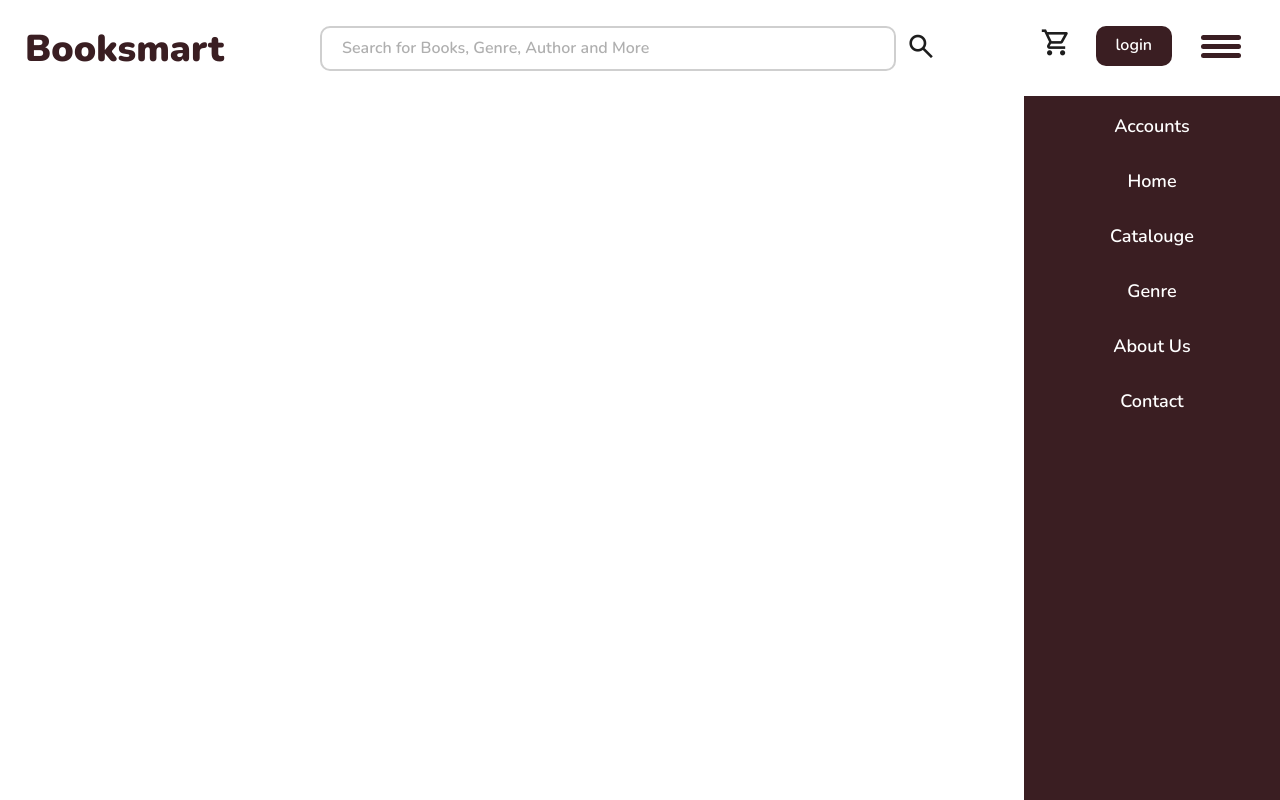
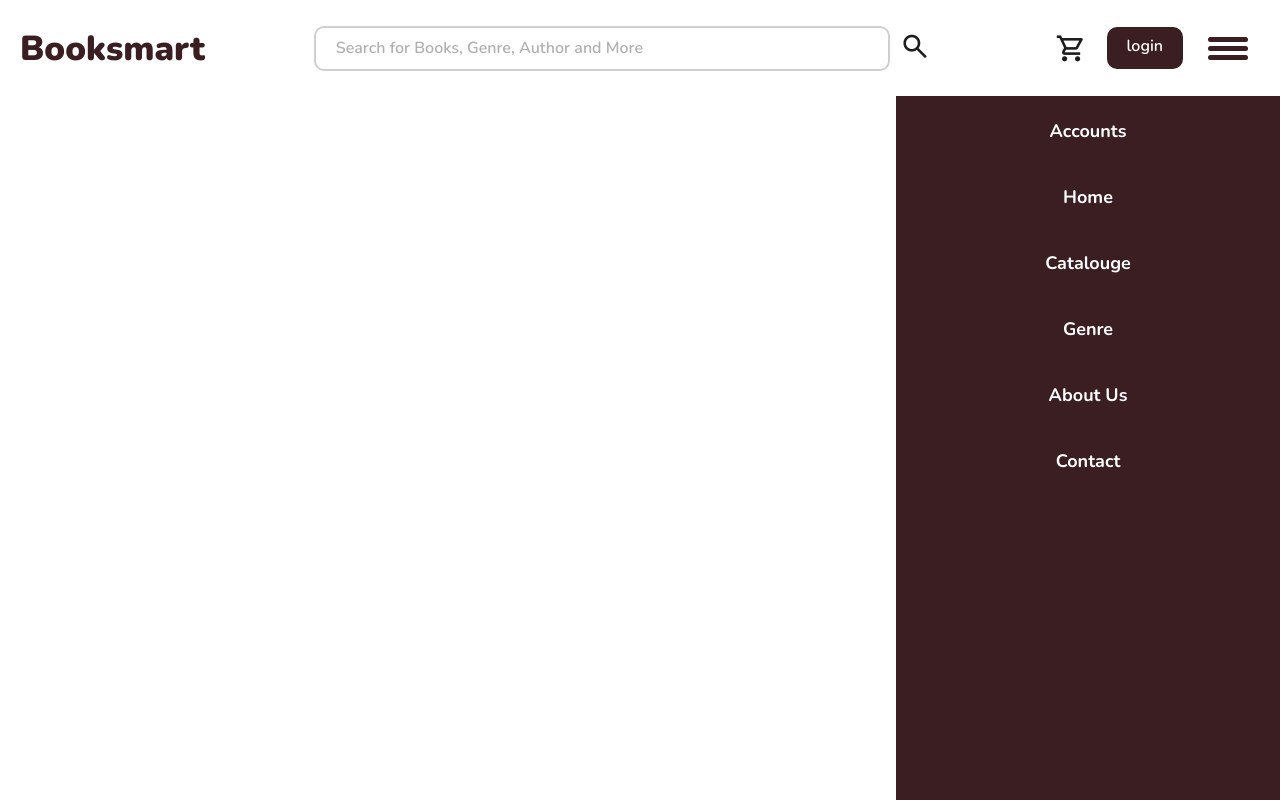
Before and after one commit to santhoshm44/Web-Programming, a plain HTML site: page Pages/index.html in a window 1280 px wide. Drawn offline with nearby package versions, Linux system fonts and the light colour scheme; files that its build step writes are made by us from their sources; a web font is replaced by a local one.

Commit message:
index.html

```diff
--- a/Pages/index.html
+++ b/Pages/index.html
@@ -3,7 +3,7 @@
 <head>
     <meta charset="UTF-8">
     <meta name="viewport" content="width=device-width, initial-scale=1.0">
-    <link rel="stylesheet" href="./Styles/styles.css">
+    <link rel="stylesheet" href="../Styles/styles.css">
     <link rel="stylesheet" href="https://fonts.googleapis.com/css2?family=Material+Symbols+Outlined:opsz,wght,FILL,GRAD@20..48,100..700,0..1,-50..200&icon_names=search,shopping_cart"/>
     <title>BooksMart</title>
 </head>
@@ -11,12 +11,12 @@
     <nav>
         <a id="logo" href="../index.html">Booksmart</a>
         <section class="search-option">
-        <input type="search" name="search" id="search" placeholder="Search for Books, Genre, Author and More">
-        <span class="material-symbols-outlined search-icon">search</span>
+            <input type="search" name="search" id="search" placeholder="Search for Books, Genre, Author and More">
+            <span class="material-symbols-outlined search-icon">search</span>
         </section>
         <section class="menu">
             <span class="material-symbols-outlined cart">shopping_cart</span>
-            <span class="account"><a href="">login</a></span>
+            <a href="./login.html" class="account">login</a>
             <section class="menu-bar">
                 <span class="bars"></span>
                 <span class="bars"></span>
--- a/Styles/styles.css
+++ b/Styles/styles.css
@@ -12,49 +12,7 @@
 body{
     height: 100vh;
     width: 100%;
-    min-width: 1000px;
-}
-#logo{
-    color: #3a1e22;
-    font-weight: 900;
-    font-size: 28pt;
-    margin: 0 15px;
-    padding: 10px;
-    width: 20%;
-    min-width: fit-content;
-
-}
-.menu{
-    margin: 0 20px;
-    width: 20%;
-    height: 45px;
-    display:flex;
-    justify-content: end;
-}
-.menu-bar{
-    padding: 5px;
-    height: fit-content;
-    cursor: pointer;
-}
-.bars{
-    margin: 4px;
-    display: block;
-    width: 40px;
-    height: 5px;
-    background-color: #3a1e22;
-    border-radius: 3px;
-}
-
-.account{
-    height: 40px;
-    padding: 8px 20px;
-    background-color: #3a1e22;
-    border-radius: 10px;
-    cursor: pointer;
-}
-.account a {
-    color: white;
-    font-weight: 600;
+    min-width: 800px;
 }
 nav{
     height: 1in;
@@ -63,22 +21,33 @@ nav{
     align-items: center;
     justify-content: space-between;
 }
+#logo{
+    color: #3a1e22;
+    font-weight: 900;
+    font-size: 26pt;
+    margin: 0 10px;
+    padding: 5px 10px;
+    width: fit-content;
+    min-width: fit-content;
+
+}
 .search-option{
     width: 50%;
     height: 45px;
     display: flex;
-    min-width: 400px;
+    min-width: fit-content;
 }
 #search{
     width: 90%;
     height: 45px;
-    margin: 0 5px;
+    margin: 0 5px 0 0;
     border-radius: 10px;
     border: solid 2px #cfcfcf;
     color: black;
     font-size: 12pt;
     padding: 20px;
     color: black;
+    min-width: 200px;
 }
 #search::placeholder{
     color: #afafaf;
@@ -95,32 +64,64 @@ nav{
     cursor: pointer;
 }
 .cart, .account, .menu-bar{
-    margin: 0 10px;
+    margin: 0 8px;
+}
+.menu{
+    margin: 0 15px 0 0;
+    width: 20%;
+    height: 50px;
+    display:flex;
+    justify-content: right;
+    align-items: center;
+    min-width: fit-content;
+    max-width: fit-content;
+}
+.menu-bar{
+    padding: 5px;
+    height: fit-content;
+    cursor: pointer;
+}
+.bars{
+    margin: 4px;
+    display: block;
+    width: 40px;
+    height: 5px;
+    background-color: #3a1e22;
+    border-radius: 3px;
+}
+.account{
+    height: 42px;
+    padding: 8px 20px;
+    background-color: #3a1e22;
+    border-radius: 10px;
+    color: white;
+    font-weight: 600;
 }
 .menu-item{
-    height: calc(100vh - 1in);
+    height: calc(100% - 1in);
     background-color: #3a1e22;
     min-height: fit-content;
     min-width: fit-content;
-    width: 20%;
+    width: 30%;
     float: right;
     text-align: center;
+    overflow: scroll;
 
 }
 .items{
-
     width: 80%;
-    height: 50px;
+    padding: 5px 0;
     margin: 5px auto;
     line-height: 50px;
     cursor: pointer;
 }
-.items:hover{
-    transform: scale(1.1);
-    transition: .7s;
-}
 .items>a{
     color: white;
     font-size: 18px;
-    font-weight: 600;
+    font-weight: 700;
 }
+
+.items:hover{
+    transform: scale(1.03);
+    transition: .5s;
+}
```
